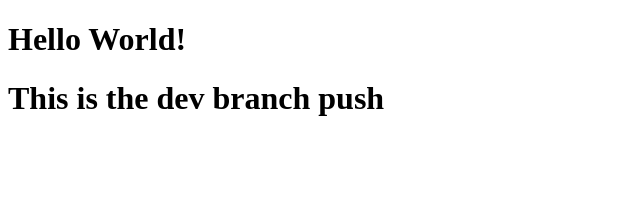
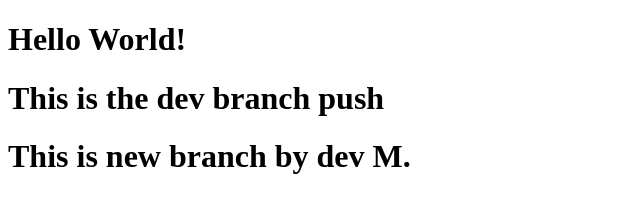
Before and after one commit to maheshsarade001/trail, a plain HTML site: page index.html in a window 1280 px wide. Shown: the whole page, without its empty margins (0-640 px from the left). Drawn offline with Linux system fonts and the light colour scheme.

Commit message:
New brach dev_M added for testing

```diff
--- a/index.html
+++ b/index.html
@@ -1,5 +1,6 @@
 <!DOCTYPE html>
 <html lang="en">
+
     <head>
         <meta charset="UTF-8" />
         <meta http-equiv="X-UA-Compatible" content="IE=edge" />
@@ -10,5 +11,7 @@
     <body>
         <h1>Hello World!</h1>
         <h1>This is the dev branch push</h1>
+        <h1>This is new branch by dev M.</h1>
     </body>
+
 </html>
```
Lines whose indentation alone changed are shown as unchanged.
